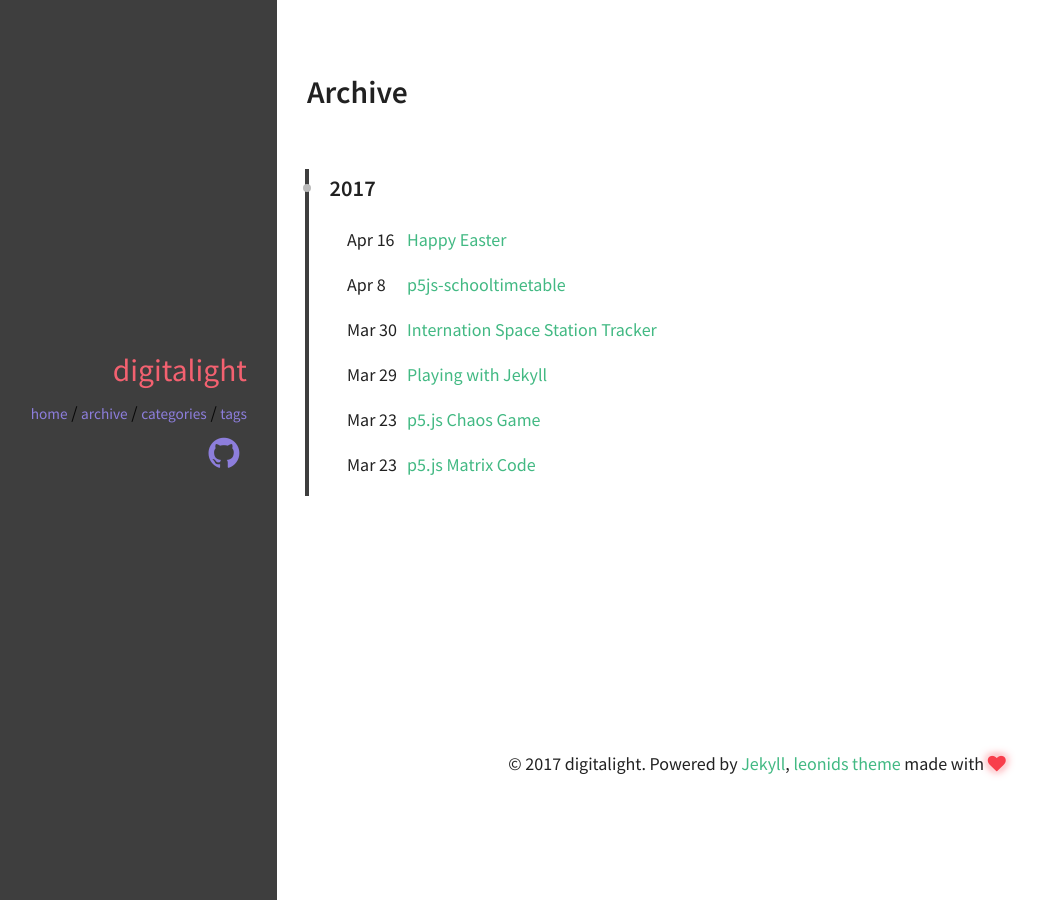
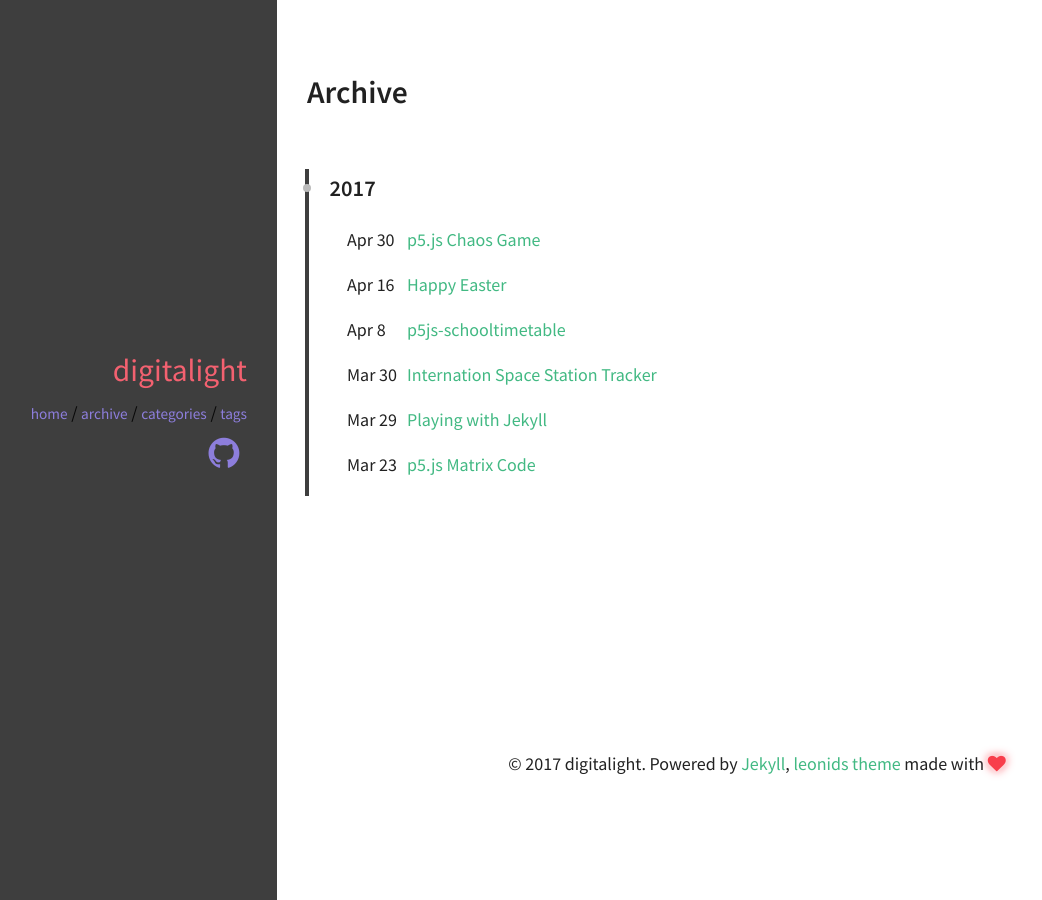
Before and after one commit to digitalight/digitalight.github.io, a Jekyll site: the page built from archive.html, in a window 1280 px wide. Shown: the whole page, without its empty margins (43-1085 px from the left). Built offline with Jekyll 4.4.1, drawn with Linux system fonts in a browser that asks for light colours.

Commit message:
fixed post date

```diff
--- a/_posts/2017-04-30-chaosgame.markdown
+++ b/_posts/2017-04-30-chaosgame.markdown
@@ -1,7 +1,7 @@
 ---
 layout: post
 title:  "p5.js Chaos Game"
-date:   2017-03-23 16:15:42 +0100
+date:   2017-04-30 12:00:42 +0100
 categories: p5js
 comments: true
 ---
```
